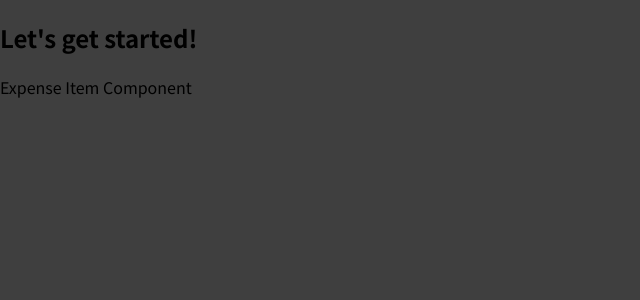
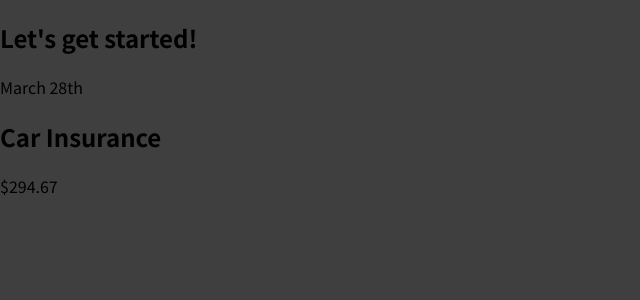
Before and after one commit to FilipiMachado/react-complete-guide, a React (Vite) app in the folder section-3/: page / in a window 1280 px wide. Shown: the top 300 px of the page, without its empty margins (0-640 px from the left). Built offline with nearby package versions, Linux system fonts and the light colour scheme.

Commit message:
structuring expense item component

```diff
--- a/section-3/src/App.jsx
+++ b/section-3/src/App.jsx
@@ -4,9 +4,9 @@ function App() {
   return (
     <div>
       <h2>Let's get started!</h2>
-      <ExpenseItem text={"Expense Item Component"} />
+      <ExpenseItem />
     </div>
   );
-};
+}
 
 export default App;
--- a/section-3/src/components/ExpenseItem.jsx
+++ b/section-3/src/components/ExpenseItem.jsx
@@ -1,7 +1,13 @@
-function ExpenseItem(props) {
+function ExpenseItem() {
   return (
-    <div>{props.text}</div>
-  )
-};
+    <div>
+      <div>March 28th</div>
+      <div>
+        <h2>Car Insurance</h2>
+        <div>$294.67</div>
+      </div>
+    </div>
+  );
+}
 
 export default ExpenseItem;
```
